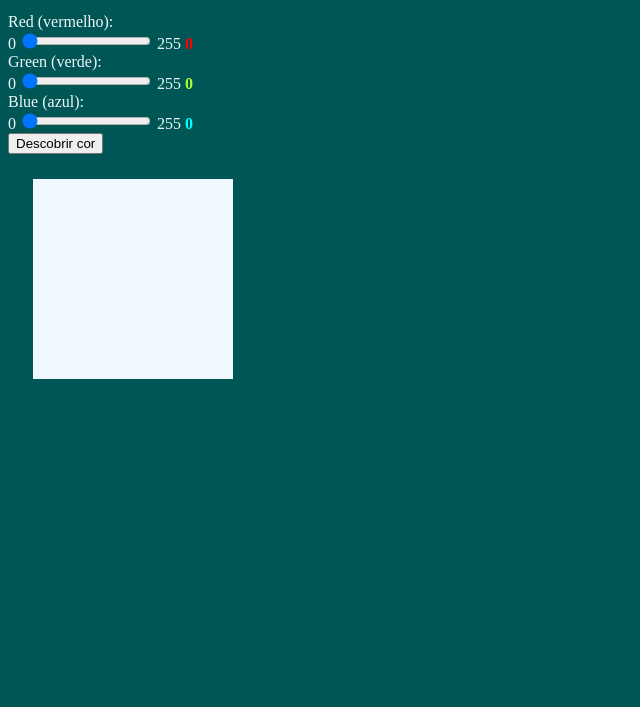
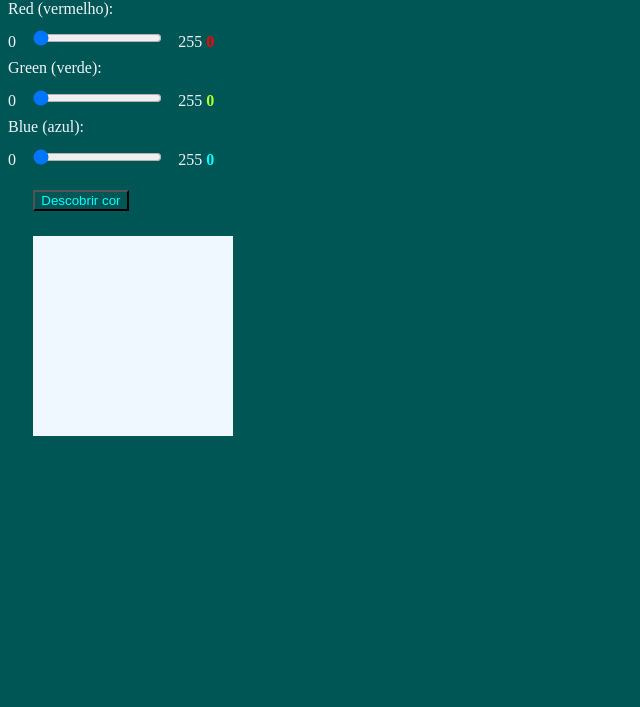
Before and after one commit to GabrielAnjosMagalhaes/RGB_atividade_cotemig, a plain HTML site: page index.html in a window 1280 px wide. Shown: the part 93-800 px from the top of the page, without its empty margins (0-640 px from the left). Drawn offline with Linux system fonts and the light colour scheme.

Commit message:
Finalizado_2
Refinamento e problema envolvendo o Blue(Azul) resolvido

```diff
--- a/index.html
+++ b/index.html
@@ -9,7 +9,7 @@
 </head>
 <br>
     <script src="script.js"></script>
-    <h1>Testando</h1>
+    <h2>Insira os valores RGB e descubra a cor escolhida!</h2>
     <form>
 
         <label for="red">Red (vermelho):</label><br>
@@ -21,7 +21,7 @@
          <label for="blue">Blue (azul):</label><br>
         0 <input type="range" id="blue" name="blue" min="0" max="255" value="0" onchange="f_blue(this.value)"> 255 <span id="blue_value" style="color:aqua;font-weight:bold;">0</span></br>
     </form>
-    <button type="button" onclick="definir_cor()">Descobrir cor</button>
+    <button id="btn_cor" type="button" onclick="definir_cor()">Descobrir cor</button>
 <div id="quadrado"></div>
 </body>
 </html>
--- a/script.js
+++ b/script.js
@@ -12,20 +12,21 @@ function f_red(r)
  console.log(`Vermelho é ${red}`)
 
 }
+
 function f_green(g)
 {
  document.getElementById("green_value").innerHTML=g;
- green=g
+ green = g
 console.log(`Verde é ${green}`)
 }
+
 function f_blue(b)
 {
  document.getElementById("blue_value").innerHTML=b;
- let blue = b
  blue=b
  console.log(`Azul é ${blue}`)
 }
 
 function definir_cor(){
-    document.getElementById("quadrado").style.backgroundColor = `rgb(${red},${green},${blue})`;
+    document.getElementById("quadrado").style.backgroundColor = `rgb(${red},${green},${blue},1)`;
 }
--- a/style.css
+++ b/style.css
@@ -8,12 +8,21 @@ body{
     height: 200px;
     margin: 2%
 }
-#text_blue{
-    margin: 5px;
+#blue{
+    margin: 1%;
 }
-#text_red{
-    margin: 5px;
+#red{
+    margin: 1%;
 }
-#text_green{
-    margin: 5px;
+#green{
+    margin: 1%;
 }
+#btn_cor{
+    background-color: #005555;
+    color: aqua;
+    margin-top:1%;
+    margin-left:2%;
+    margin-right:2%;
+    margin-bottom:0%;
+
+}
```
